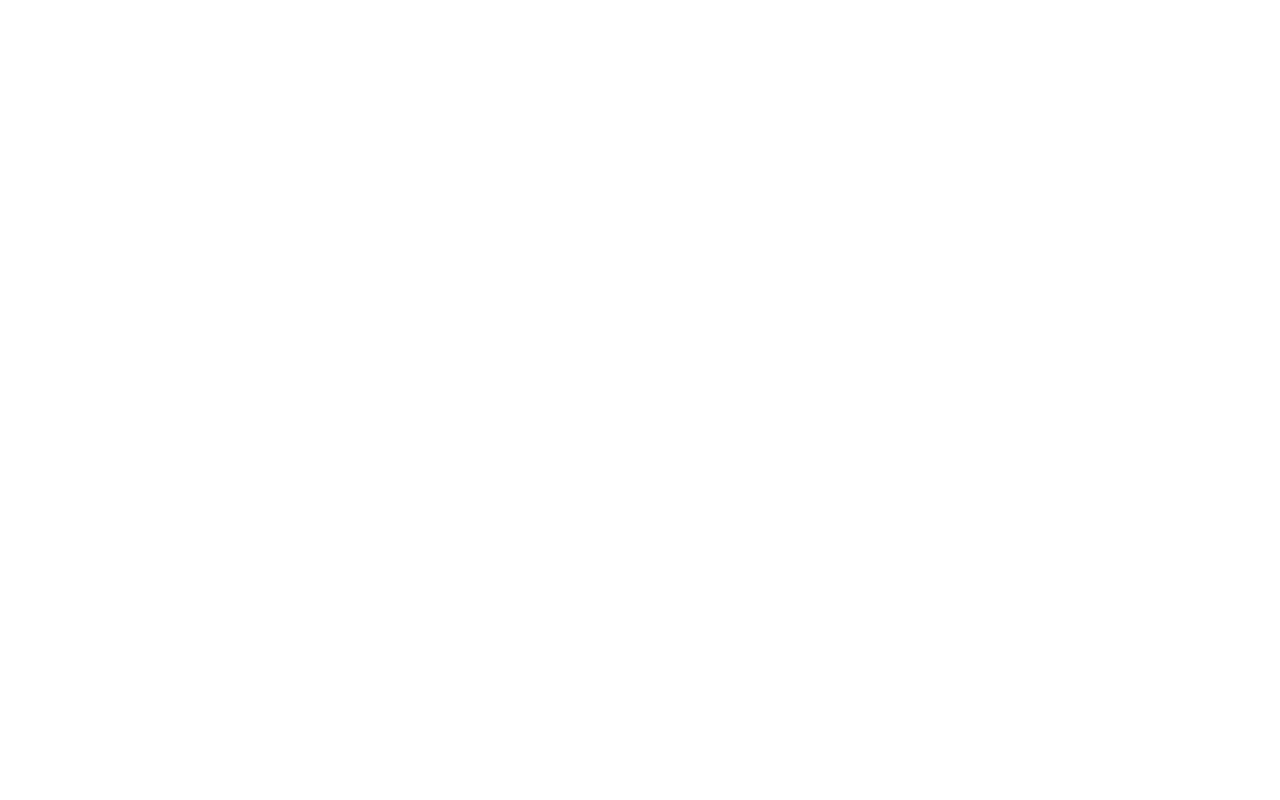
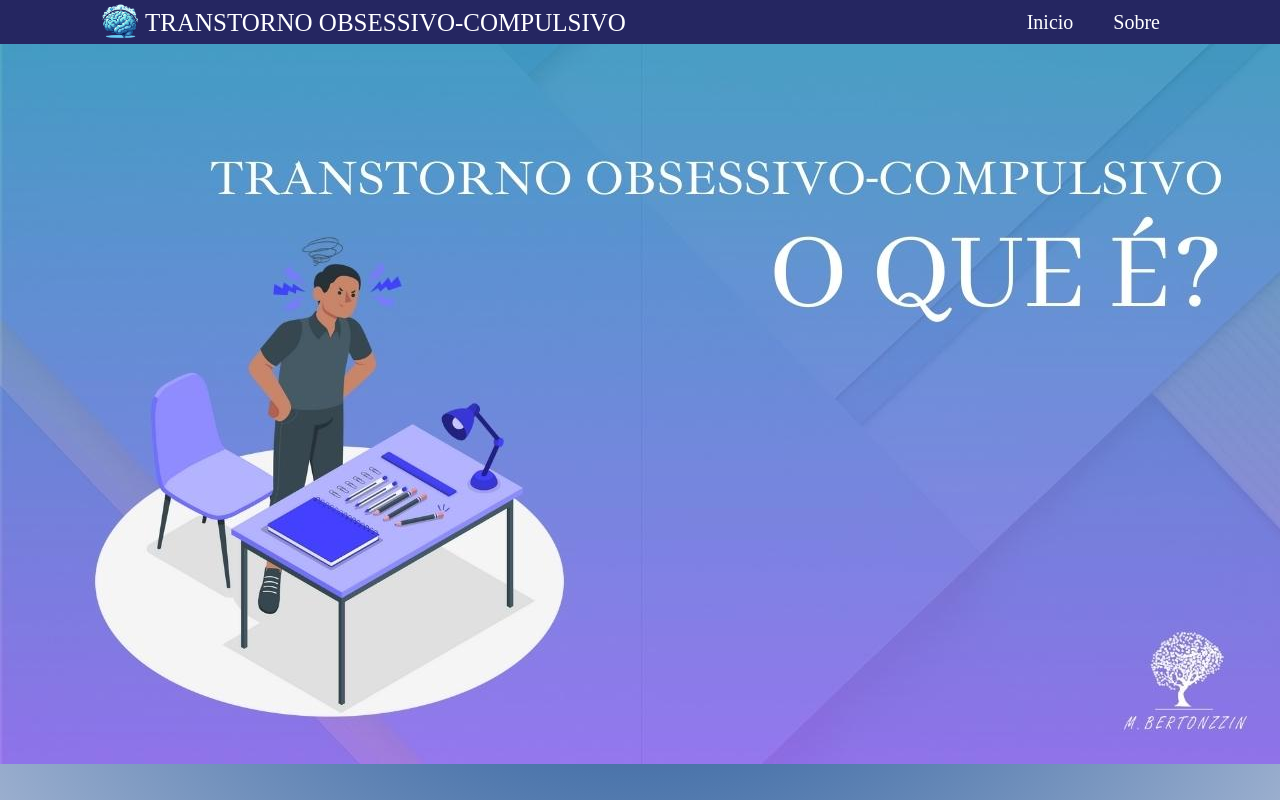
Before and after one commit to Sinvalluz/Projeto-A3-Vivian, a plain HTML site: page index.html in a window 1280 px wide. Drawn offline with Linux system fonts and the light colour scheme.

Commit message:
Adicionando cabeçalho

```diff
--- a/index.html
+++ b/index.html
@@ -6,10 +6,30 @@
     <meta name="viewport" content="width=device-width, initial-scale=1.0">
     <title>Transtorno obsessivo compulsivo</title>
     <link rel="stylesheet" href="./styles/style.css">
-    <link rel="shortcut icon" href="./img/cerebro_icon.ico" type="image">
+    <link rel="shortcut icon" href="./img/cerebro_titulo-removebg-preview.png" type="image">
     <script src="./src/main.js"></script>
 </head>
 
-<body></body>
+<body>
+    <header class="cabecalho">
+        <nav class="cabecalho__nav">
+            <a href="#" class="cabecalho__titulo">
+                <div class="nav__titulo">
+                    <img src="./img/cerebro_titulo-removebg-preview.png" alt="Imagem de um cérebro"
+                        class="cabecalho__img">
+                    <h1 class="nav__titulo__texto">TRANSTORNO OBSESSIVO-COMPULSIVO</h1>
+                </div>
+            </a>
+            <ul class="cabecalho__lista">
+                <li class="lista__links"><a href="#" class="lista__link">Inicio</a></li>
+                <li class="lista__links"><a href="about.html" class="lista__link">Sobre</a></li>
+            </ul>
+        </nav>
+    </header>
+    <main class="container">
+        <img src="./img/banner-toc.jpg" alt="" class="container__img__de_fundo">
+        <!-- <h2 class="container__titulo">TOC</h2> -->
+    </main>
+</body>
 
 </html>
--- /dev/null
+++ b/styles/header.css
@@ -0,0 +1,56 @@
+.cabecalho {
+    background-color: var(--roxo-mais-escuro);
+    font-family: var(--font-balo);
+    font-family: var(--font-flora);
+}
+
+.cabecalho__nav {
+    display: flex;
+    justify-content: space-between;
+    align-items: center;
+    padding: 0 10rem;
+}
+
+.cabecalho__titulo {
+    text-decoration: none;
+}
+
+.nav__titulo {
+    display: flex;
+    align-items: center;
+    justify-content: center;
+    gap: 0.5rem;
+}
+
+.nav__titulo__texto {
+    font-size: 2.5rem;
+    color: white;
+}
+
+.cabecalho__img {
+    width: 40px;
+}
+
+.cabecalho__lista {
+    display: flex;
+    height: 44px;
+}
+
+.lista__links {
+    height: 44px;
+}
+
+.lista__link {
+    text-decoration: none;
+    display: flex;
+    align-items: center;
+    font-size: 2rem;
+    color: white;
+    padding: 0 2rem;
+    transition: all 0.2s;
+    height: 44px;
+}
+
+.lista__link:hover {
+    background-color: var(--azul-oceano);
+}
--- /dev/null
+++ b/styles/main.css
@@ -0,0 +1,16 @@
+.container {
+    display: flex;
+    align-items: center;
+    justify-content: center;
+    font-family: var(--font-flora);
+}
+
+.container__img__de_fundo {
+    width: 100%;
+    object-fit: cover;
+}
+
+.container__titulo {
+    font-size: 18rem;
+    position: absolute;
+}
--- a/styles/style.css
+++ b/styles/style.css
@@ -1 +1,28 @@
+@import url('https://fonts.googleapis.com/css2?family=Lora:ital,wght@0,400..700;1,400..700&family=Roboto+Slab:wght@100..900&display=swap');
+@import url('https://fonts.googleapis.com/css2?family=Baloo+2:wght@400..800&display=swap');
 @import url(./reset.css);
+@import url(./header.css);
+@import url(./main.css);
+
+:root {
+    --roxo-mais-escuro: #252661;
+    --azul-oceano: #4D76AC;
+    --azul-claro: #9AAECE;
+    --roxo-azul: #4C4799;
+    --roxo-claro: #8679BC;
+    --font-balo: "Baloo 2", sans-serif;
+    --font-flora: "flora", serif;
+    --plano-de-fundo: rgb(37, 38, 97);
+    --plano-de-fundo-gradiente: radial-gradient(circle, rgba(37, 38, 97, 1) 0%, rgba(77, 118, 172, 1) 50%, rgba(154, 174, 206, 1) 100%);
+}
+
+html {
+    font-size: 62.5%;
+}
+
+body {
+    min-height: 100vh;
+    box-sizing: border-box;
+    background: var(--plano-de-fundo);
+    background: var(--plano-de-fundo-gradiente);
+}
```
Also changed, not shown: about.html (added), img/Banner.jpg (added), img/banner-toc.jpg (added), img/cerebro_titulo-removebg-preview.png (added), img/cerebro_titulo.jpeg (added).
